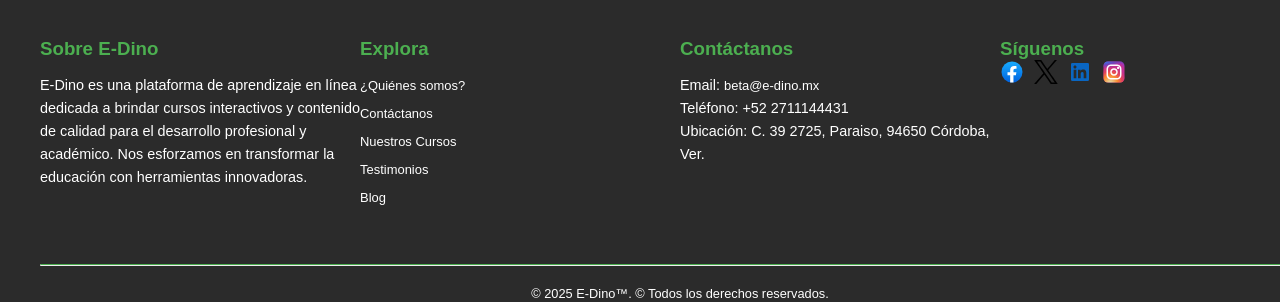
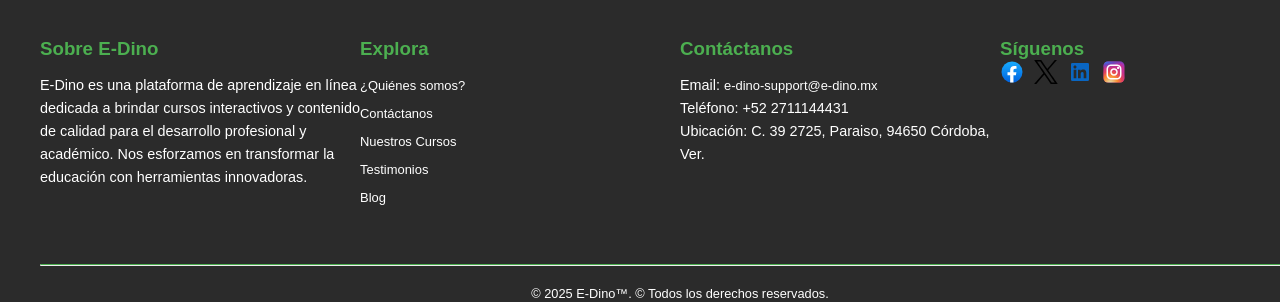
Before and after one commit to danieldebersa/e-dino_beta01, a PHP site: page / in a window 1280 px wide; the page is wider, and only the part inside the window is pictured. Shown: the part 2438-2740 px from the top of that part. Run offline with PHP 8.4, Linux system fonts and the light colour scheme; some libraries are stand-ins or nearby versions.

Commit message:
email footer update
13/01/24

```diff
--- a/includes/footer.php
+++ b/includes/footer.php
@@ -22,7 +22,7 @@
     <div class="footer-section">
       <h3>Contáctanos</h3>
       <p>
-        Email: <a href="mailto:contacto@e-dino.com">beta@e-dino.mx</a><br>
+        Email: <a href="mailto:contacto@e-dino.com">e-dino-support@e-dino.mx</a><br>
         Teléfono: +52 2711144431<br>
         Ubicación: C. 39 2725, Paraiso, 94650 Córdoba, Ver.
       </p>
```
